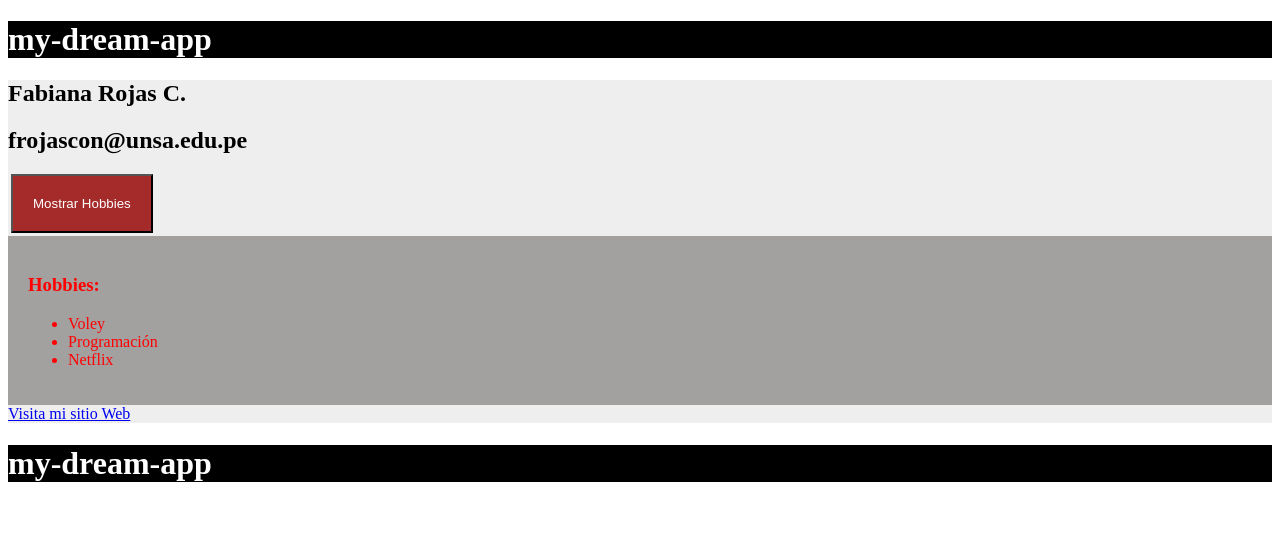
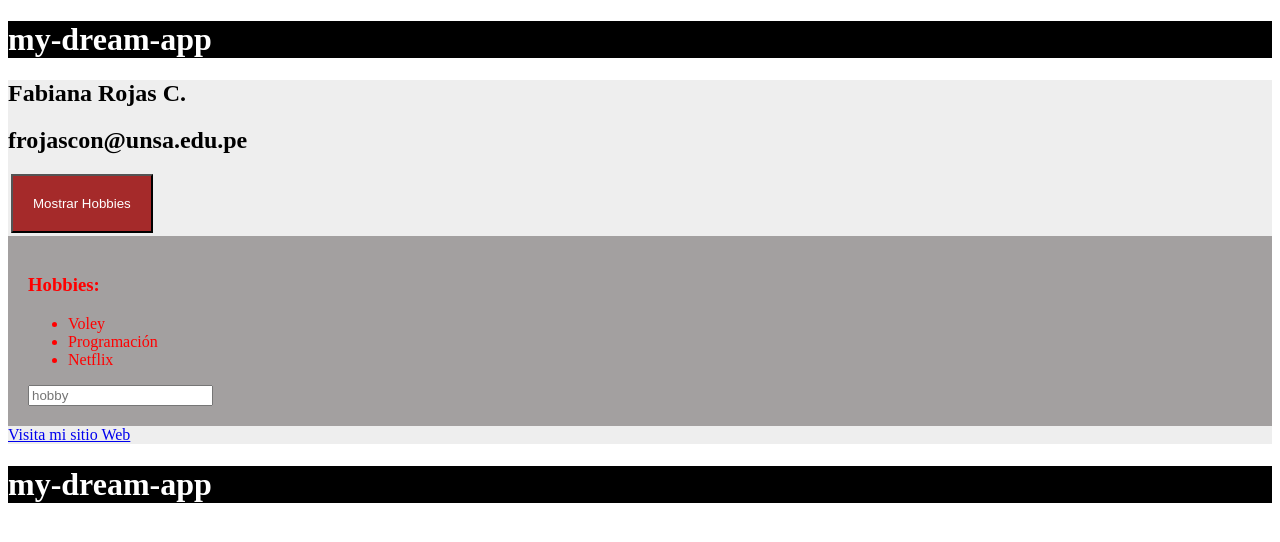
Before and after one commit to FabianaRojasCondori/PW2-TEORIA, an Angular app in the folder proyectoAngular/my-dream-app/: page / in a window 1280 px wide. Both pictures are taken after a click on the button "Mostrar Hobbies". Shown: the top 542 px of the page. Built offline with nearby package versions, Linux system fonts and the light colour scheme.

Commit message:
Angular1 - Diapositiva 17: Se agrega un form para poder añadir más Hobbies.

```diff
--- a/proyectoAngular/my-dream-app/src/app/app.component.html
+++ b/proyectoAngular/my-dream-app/src/app/app.component.html
@@ -10,11 +10,15 @@
 
 
   <button (click)="toggleHobbies()" class="btn">Mostrar Hobbies</button>
+
   <div *ngIf="showHobbies" class="component2">
     <h3>Hobbies:</h3>
     <ul>
       <li *ngFor="let hobby of hobbies">{{ hobby }}</li>
     </ul>
+    <form (submit)="newHobby(hobby)">
+      <input #hobby type="text" placeholder="hobby" />
+    </form>
   </div>
 
   <a href="{{ webpage }}" target="_blank">Visita mi sitio Web</a>
--- a/proyectoAngular/my-dream-app/src/app/app.component.ts
+++ b/proyectoAngular/my-dream-app/src/app/app.component.ts
@@ -30,4 +30,10 @@
     toggleHobbies() {
         this.showHobbies = !this.showHobbies;
     }
+
+    newHobby(hobby: any) {
+    this.hobbies.push(hobby.value);
+    hobby.value = "";
+    return false;
+  }
 }
```
